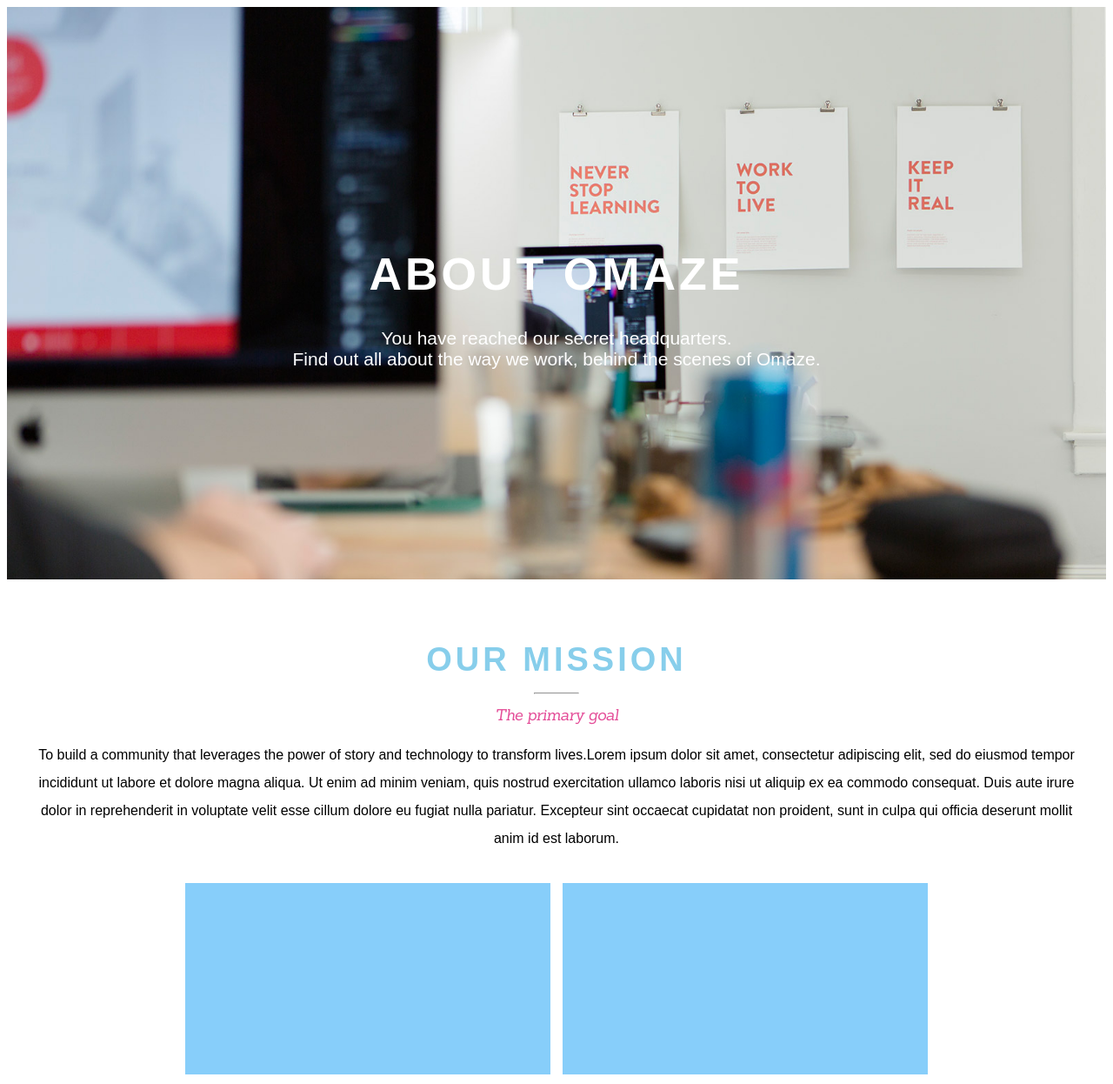
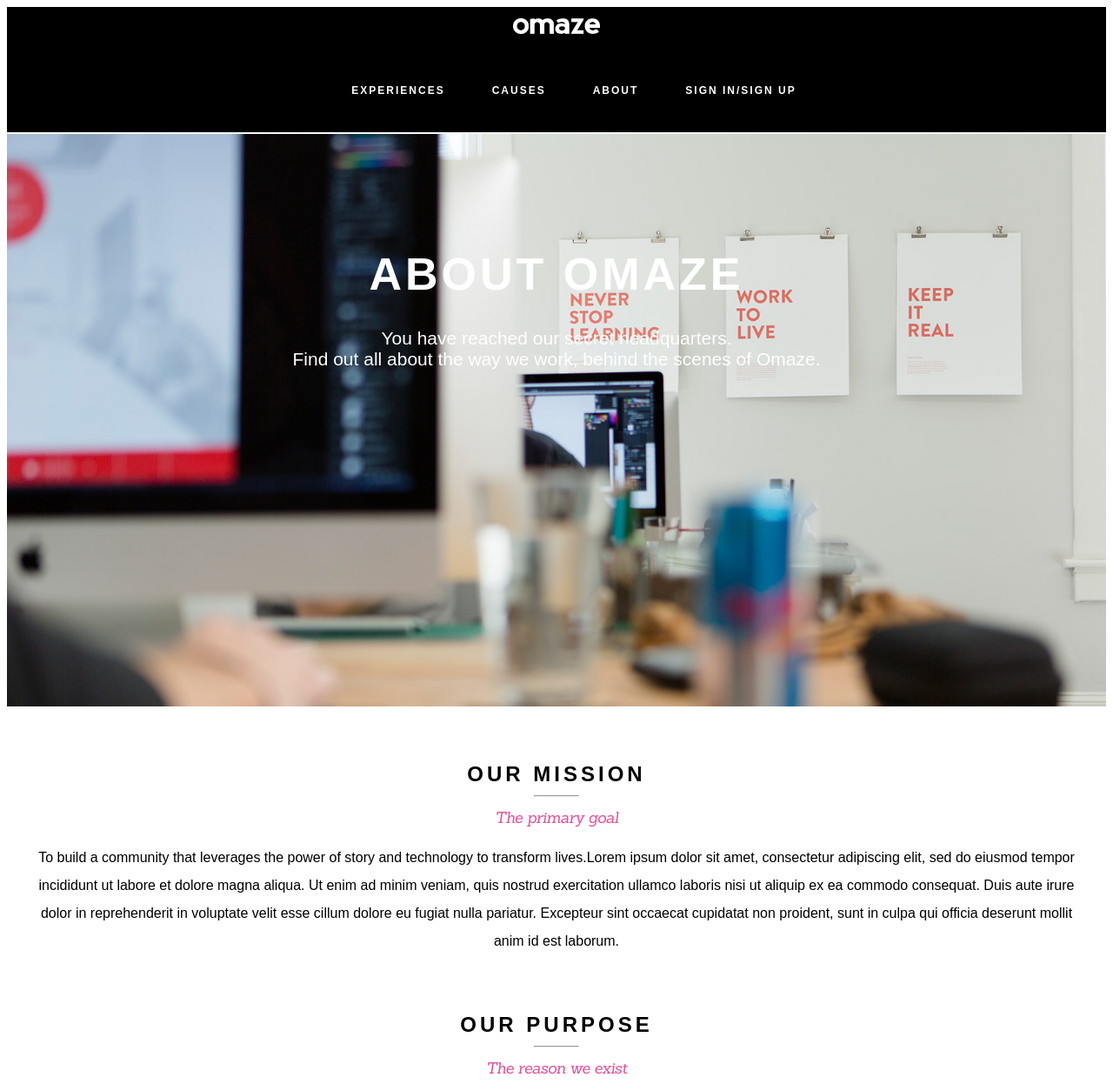
Before and after one commit to michelleink/michelleink.github.io, a plain HTML site: page unit_1/index3.html in a window 1280 px wide. Shown: the top 1246 px of the page at 87% size. Drawn offline with Linux system fonts and the light colour scheme.

Commit message:
Unit 5 changes
Unit 5 changes

```diff
--- a/unit_1/css/style.css
+++ b/unit_1/css/style.css
@@ -37,9 +37,10 @@ h2 {
 }
 
 h3 {
-    color: SkyBlue;
+    color: black;
     font-family: "proxima nova", sans-serif;
-    font-size: 38px;
+    font-size: 1.5em;
+    padding: .8em 0;
     font-weight: bold;
     text-transform: uppercase;
     letter-spacing: 4px;
@@ -66,6 +67,7 @@ h4{
     line-height: 0;
     margin-bottom: 1em;
 }
+
 hr{
 	width: 50px;
 	line-height: .2;
@@ -87,15 +89,7 @@ a {
 	text-transform: uppercase;
 	letter-spacing: 1px;
 }
-div {
-	width: 420px;
-	height: 220px;
-	border: 0px solid black;
-	display: inline-block;
-	margin: 5px;
-	line-height: 10;
 
-}
 #name {
 	background: LightSkyBlue;
 }
@@ -111,3 +105,54 @@ img {
     width: 100%;
     height: auto;
 }
+
+nav {
+    background-color: black;
+    font-color: white;
+    text-align: center;
+    padding: 10px;
+}
+
+#footer {
+    color: #000;
+    font-size: 16px;
+    font-weight: 570;
+    letter-spacing: 5px;
+    text-decoration: none;
+    margin: 15px 10px 0 0;
+}
+
+header {
+    background: #000;
+    border-bottom: 2px
+    solid #fff;
+}
+
+#logo-img {
+    height: 18px;
+    width: 100px;
+    margin-top: 1px;
+    margin-bottom: 1px;
+    display: inline-block;
+    padding-top: 1em;
+    padding-bottom: 1em;
+    padding-left: 1em;
+    padding-right: 1em;
+}
+
+nav {
+    background: #000;
+    margin: 0px 0px 0 0;
+    padding: 0em;
+}
+
+.nav-li {
+    text-decoration: none;
+    color: #fff;
+    font-size: 12px;
+    margin: 25px;
+    text-transform: uppercase;
+    letter-spacing: 2px;
+    list-style: none;
+    display: inline-block;
+}
--- a/unit_1/index3.html
+++ b/unit_1/index3.html
@@ -2,7 +2,7 @@
 <html>
 	<head>
 
-	<title>Website</title>
+	<title>Omaze About Page</title>
 	<link rel="stylesheet" type="text/css" href="css/style.css">
 	<link href='https://fonts.googleapis.com/css?family=Sanchez:400italic,400' rel='stylesheet' type='text/css'>
 
@@ -10,6 +10,21 @@
 
 <body>
 		<link rel="stylesheet" type="text/css" href="css/style.css">
+		<header>
+			<a href="#">
+				<img src="images/logo.png" alt="omaze logo" id="logo-img"/>
+			</a>
+
+			<nav>
+				<ul>
+					<a href="#"><li class="nav-li">Experiences</li></a>
+					<a href="#"><li class="nav-li">Causes</li></a>
+					<a href="#"><li class="nav-li">About</li></a>
+					<a href="#"><li class="nav-li">Sign In/Sign Up</li></a>
+				</ul>
+			</nav>
+		</header>
+
 		<h1>ABOUT OMAZE</h1>
 		<img src="images/about_hero.jpg" alt="work life image">
 		<h2>You have reached our secret headquarters.<br>
@@ -17,10 +32,13 @@
 
 
 	</body>
+		<div id="wrapper">
 		<h3>Our Mission</h3>
 		<hr>
 		<h4>The primary goal</h4>
 		<p>To build a community that leverages the power of story and technology to transform lives.Lorem ipsum dolor sit amet, consectetur adipiscing elit, sed do eiusmod tempor incididunt ut labore et dolore magna aliqua. Ut enim ad minim veniam, quis nostrud exercitation ullamco laboris nisi ut aliquip ex ea commodo consequat. Duis aute irure dolor in reprehenderit in voluptate velit esse cillum dolore eu fugiat nulla pariatur. Excepteur sint occaecat cupidatat non proident, sunt in culpa qui officia deserunt mollit anim id est laborum.</p>
+	</div>
+
 
 
 
@@ -44,4 +62,19 @@
 
 		<p class="important">And here we are.</p>
 
-		<a href="mailto:weloveyou@omaze.com">Contact Us : weloveyou@omaze.com</a>
+		</div>
+
+		<div id="wrapper"
+
+
+		<footer>
+			<p><a href="mailto:weloveyou@omaze.com">Contact Us : weloveyou@omaze.com</a>  |  <a href="#">How It Works</a>  |  <a href="resume.html">Legal Stuff</a></p>
+			<p>Omaze &copy; 2016</p>
+		</footer>
+
+	</div>
+
+
+
+
+	</body>
--- /dev/null
+++ b/unit_5/css/style8.css
@@ -0,0 +1,60 @@
+body {
+	font-family: Arial, sans-serif;
+	text-align: center;
+	background-color: #333333;
+	padding: 10px 0px;
+	margin: 0px;
+}
+ h1, h2, h3 {
+ 	color: #5EE8E3;
+ 	padding: 10px;
+ 	margin: 0;
+ }
+
+ h2{
+ 	color: white;
+ 	font-weight: normal;
+ 	font-style: italic;
+ }
+
+ img {
+ 	margin: 10px;
+ }
+ p {
+ 	color: white;
+ 	margin: 20px 100px;
+
+ }
+
+ a {
+ 	color: #5EE8E3;
+ 	text-decoration: none;
+
+ }
+  #wrapper {
+  	background-color: #660033;
+  	width: 960px;
+  	margin: 0 auto;
+  	border: 2px solid black;
+
+  }
+
+  #header {
+  	background-color: #545454;
+  }
+
+  #nav {
+  	font-size: 20px;
+  	font-style: italic;
+  	font-family: proxima-nova, sans-serif;
+  	background-color: #545454;
+  	padding: 10px;
+
+  }
+   #footer {
+   	background-color: #545454;
+   	font-style: italic;
+   	font-family: proxima-nova, sans-serif;
+   	padding: 10px;
+
+   }
```
Also changed, not shown: unit_5/index8.html (added, +29 -0 lines), unit_1/images/logo.png (added).
